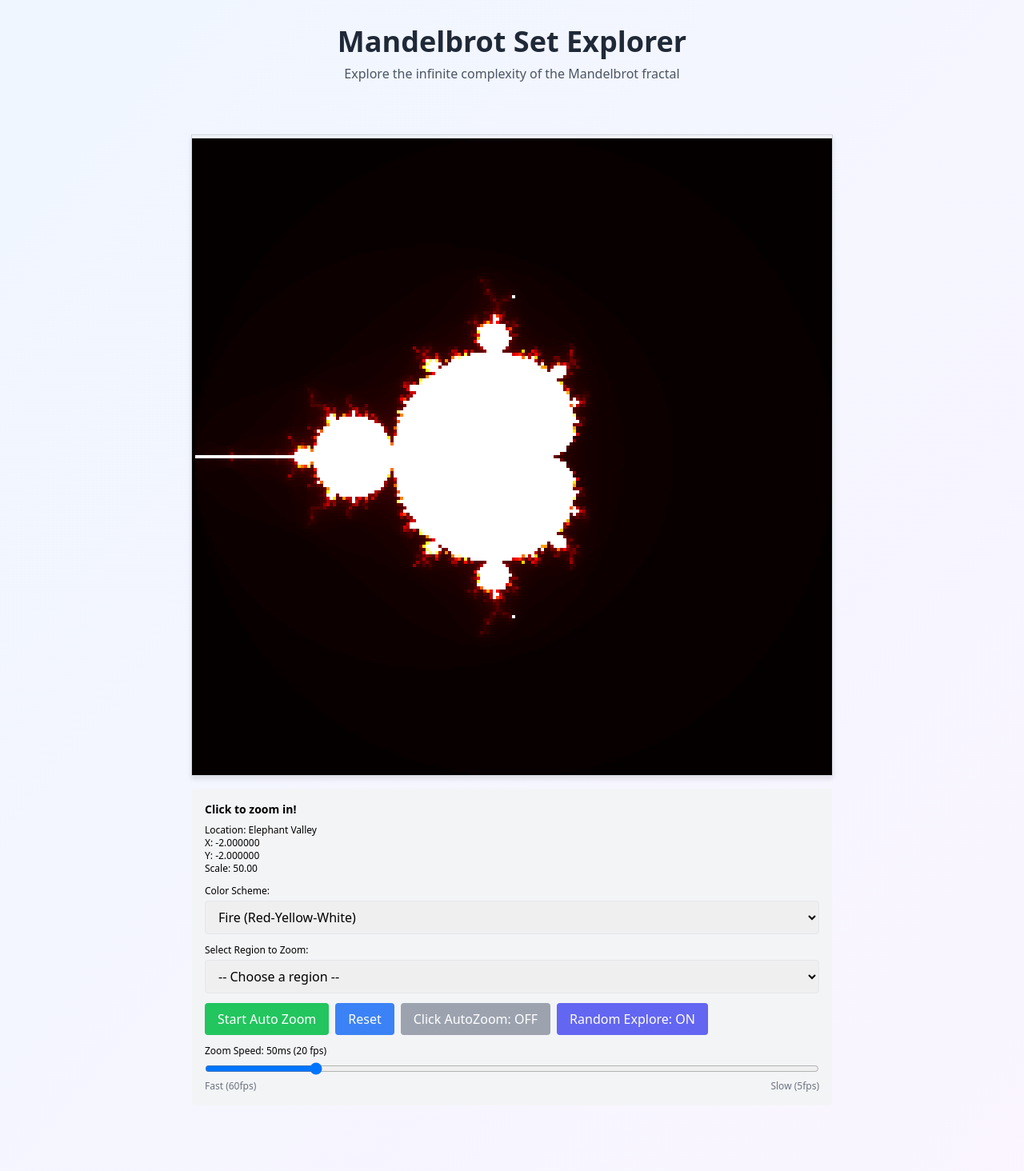
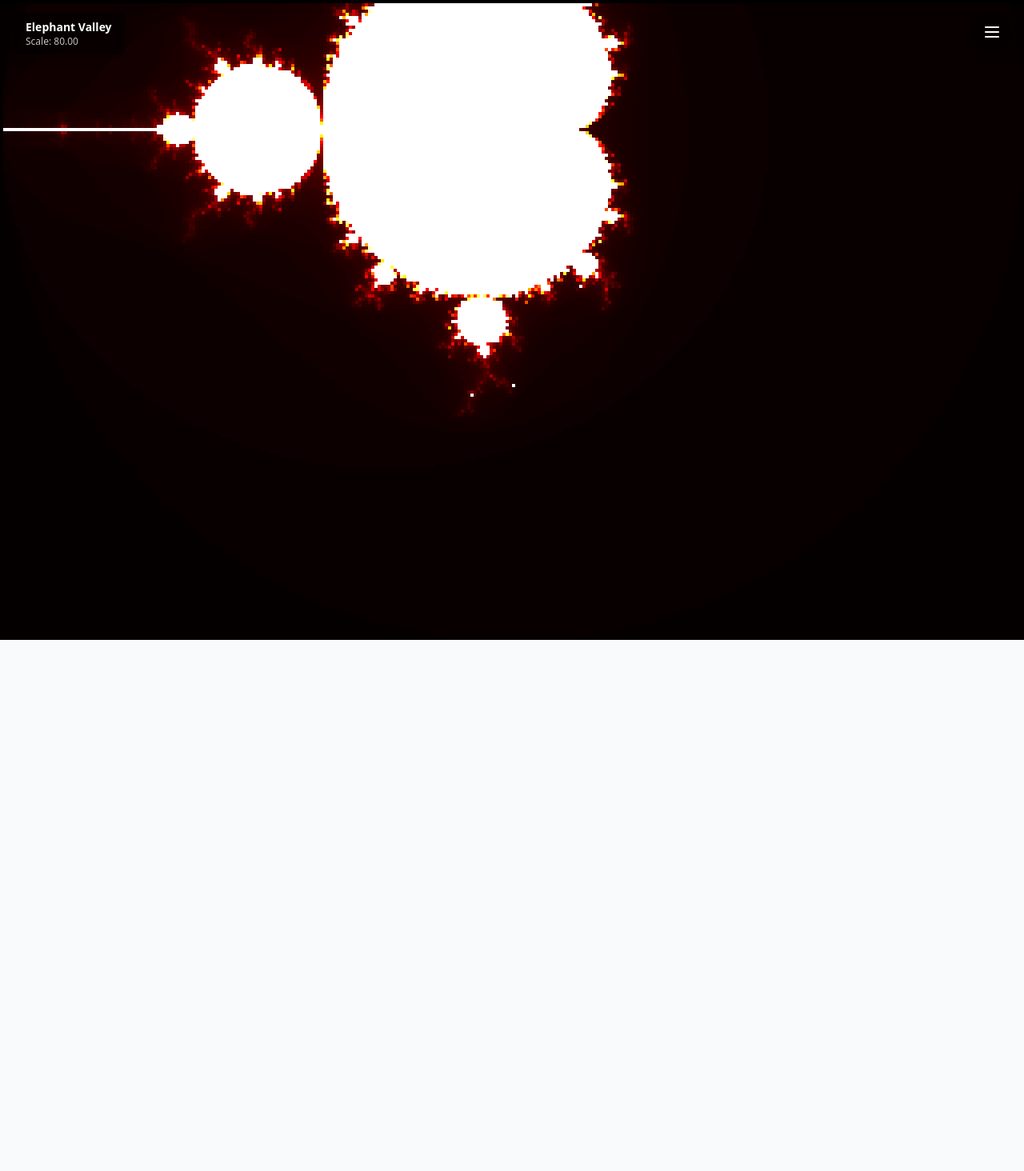
Before and after one commit to carlosperales95/mandelverse, a Vue app: page / in a window 1280 px wide. Shown: the top 1464 px of the page at 80% size. After the commit the page ends 800 px from the top, so only its background shows below. Built offline with nearby package versions, Linux system fonts and the light colour scheme.

Commit message:
make fullscreen and overlay menu

```diff
--- a/src/App.vue
+++ b/src/App.vue
@@ -1,21 +1,6 @@
 <template>
-  <div class="min-h-screen bg-gradient-to-br from-blue-50 to-purple-50 py-8">
-    <div class="max-w-6xl mx-auto px-4">
-      <header class="text-center mb-8">
-        <h1 class="text-4xl font-bold text-gray-800 mb-2">
-          Mandelbrot Set Explorer
-        </h1>
-        <p class="text-gray-600">
-          Explore the infinite complexity of the Mandelbrot fractal
-        </p>
-      </header>
-
-      <Mandelbrot />
-
-      <footer class="mt-12 text-center text-gray-500 text-sm">
-        <p>Built with Vue 3 • Click anywhere to zoom in • Try different color schemes!</p>
-      </footer>
-    </div>
+  <div class="min-h-screen bg-black">
+    <Mandelbrot />
   </div>
 </template>
 
--- a/src/components/Mandelbrot.vue
+++ b/src/components/Mandelbrot.vue
@@ -1,66 +1,89 @@
 <template>
-  <div class="mandelbrot-container">
+  <div class="relative w-full h-screen overflow-hidden">
     <canvas
       ref="canvas"
-      width="800"
-      height="800"
+      :width="width"
+      :height="height"
       @mousedown="zoom"
-      class="border border-gray-300 cursor-crosshair"
+      class="cursor-crosshair absolute inset-0"
     ></canvas>
 
-    <div class="info-panel mt-4 p-4 bg-gray-100 rounded">
-      <p class="text-sm"><strong>Click to zoom in!</strong></p>
-      <p class="text-xs mt-2">Location: {{ interestingPoints[currentPointIndex].name }}</p>
-      <p class="text-xs">X: {{ xmin.toFixed(6) }}</p>
-      <p class="text-xs">Y: {{ ymin.toFixed(6) }}</p>
-      <p class="text-xs">Scale: {{ scale.toFixed(2) }}</p>
-      <p class="text-xs text-orange-600" v-if="isAutoZooming && sameFrameCount > 0">
-        ⚠ Boring region detected: {{ sameFrameCount }}/{{ maxSameFrames }}
-      </p>
+    <!-- Menu Toggle Button -->
+    <button
+      @click="showMenu = !showMenu"
+      class="fixed top-4 right-4 z-50 bg-black/50 backdrop-blur-sm text-white p-3 rounded-full hover:bg-black/70 transition-all shadow-lg"
+    >
+      <svg v-if="!showMenu" class="w-6 h-6" fill="none" stroke="currentColor" viewBox="0 0 24 24">
+        <path stroke-linecap="round" stroke-linejoin="round" stroke-width="2" d="M4 6h16M4 12h16M4 18h16"/>
+      </svg>
+      <svg v-else class="w-6 h-6" fill="none" stroke="currentColor" viewBox="0 0 24 24">
+        <path stroke-linecap="round" stroke-linejoin="round" stroke-width="2" d="M6 18L18 6M6 6l12 12"/>
+      </svg>
+    </button>
 
-      <div class="mt-3">
-        <label class="text-xs block mb-1">Color Scheme:</label>
+    <!-- Info Badge (Always Visible) -->
+    <div class="fixed top-4 left-4 z-40 bg-black/50 backdrop-blur-sm text-white px-4 py-2 rounded-lg text-sm shadow-lg">
+      <p class="font-semibold">{{ interestingPoints[currentPointIndex].name }}</p>
+      <p class="text-xs opacity-75">Scale: {{ scale.toFixed(2) }}</p>
+    </div>
+
+    <!-- Warning Badge -->
+    <div v-if="isAutoZooming && sameFrameCount > 0"
+         class="fixed top-20 left-4 z-40 bg-orange-500/80 backdrop-blur-sm text-white px-4 py-2 rounded-lg text-sm shadow-lg">
+      ⚠ Boring region: {{ sameFrameCount }}/{{ maxSameFrames }}
+    </div>
+
+    <!-- Overlay Menu Panel -->
+    <transition name="slide">
+      <div v-if="showMenu" class="fixed right-0 top-0 h-full w-96 bg-black/90 backdrop-blur-md text-white z-40 overflow-y-auto shadow-2xl">
+        <div class="p-6 pt-20">
+          <h2 class="text-2xl font-bold mb-6 text-emerald-400">Controls</h2>
+
+          <!-- Color Scheme -->
+          <div class="mb-6">
+            <label class="block text-sm font-semibold mb-2">Color Scheme</label>
             <select
               v-model="colorScheme"
               @change="mandel"
-          class="w-full px-3 py-2 border rounded"
+              class="w-full px-3 py-2 bg-white/10 border border-white/20 rounded focus:outline-none focus:border-emerald-400 text-white"
             >
-          <option value="fire">Fire (Red-Yellow-White)</option>
-          <option value="ocean">Ocean (Blue-Cyan-White)</option>
-          <option value="sunset">Sunset (Orange-Pink-Purple)</option>
-          <option value="forest">Forest (Green-Teal-Brown)</option>
-          <option value="lavender">Lavender Dream (Purple-Pink-White)</option>
-          <option value="copper">Copper (Brown-Orange-Gold)</option>
-          <option value="ice">Ice (White-Cyan-Blue)</option>
-          <option value="cherry">Cherry Blossom (Pink-White-Rose)</option>
-          <option value="midnight">Midnight (Navy-Purple-Magenta)</option>
-          <option value="autumn">Autumn (Red-Orange-Yellow-Brown)</option>
-          <option value="mint">Mint (Mint-Teal-Emerald)</option>
-          <option value="peacock">Peacock (Teal-Blue-Green-Gold)</option>
-          <option value="rainbow">Rainbow</option>
+                <option value="rgb">RGB (Classic)</option>
+                <option value="hacker">Hacker Green </option>
+                <option value="matrix">Matrix</option>
+                <option value="cyberpunk">Cyberpunk</option>
+                <option value="matrix-pro">💚 Matrix Pro</option>
+                <option value="hacker-pro">🖥️ Hacker Pro</option>
+                <option value="cyberpunk-pro">💜 Cyberpunk Pro</option>
+                <option value="fire">🔥 Fire</option>
+                <option value="ocean">🌊 Ocean</option>
+                <option value="sunset">🌅 Sunset</option>
+                <option value="forest">🌲 Forest</option>
+                <option value="lavender">💜 Lavender</option>
+                <option value="copper">🟤 Copper</option>
+                <option value="ice">❄️ Ice</option>
+                <option value="cherry">🌸 Cherry Blossom</option>
+                <option value="midnight">🌙 Midnight</option>
+                <option value="autumn">🍂 Autumn</option>
+                <option value="mint">🌿 Mint</option>
+                <option value="peacock">🦚 Peacock</option>
+                <option value="rainbow">🌈 Rainbow</option>
+                <option value="firestorm">🔥 Firestorm</option>
+                <option value="oceanic">🌊 Oceanic</option>
+                <option value="aurora">✨ Aurora</option>
+                <option value="glacier">🧊 Glacier</option>
+                <option value="royal">👑 Royal</option>
+                <option value="spectrum">🎨 Spectrum</option>
                 <option value="grayscale">Grayscale</option>
-          <option value="rgb">Red-Green-Blue (Classic)</option>
-          <option value="hacker">Hacker Green (Black → Lime → Cyan)</option>
-          <option value="matrix">Matrix (Black → Neon Green)</option>
-          <option value="cyberpunk">Cyberpunk (Magenta → Purple → Cyan)</option>
-          <option value="firestorm">Firestorm</option>
-        <option value="oceanic">Oceanic</option>
-        <option value="aurora">Aurora</option>
-        <option value="glacier">Glacier</option>
-        <option value="royal">Royal</option>
-        <option value="spectrum">Spectrum</option>
-        <option value="hacker-pro">Hacker Green (Black → Lime → Cyan)</option>
-          <option value="matrix-pro">Matrix (Black → Neon Green)</option>
-          <option value="cyberpunk-pro">Cyberpunk (Magenta → Purple → Cyan)</option>
             </select>
           </div>
 
-      <div class="mt-3">
-        <label class="text-xs block mb-1">Select Region to Zoom:</label>
+          <!-- Region Selection -->
+          <div class="mb-6">
+            <label class="block text-sm font-semibold mb-2">Jump to Region</label>
             <select
               v-model="selectedRegion"
               @change="jumpToRegion"
-          class="w-full px-3 py-2 border rounded"
+              class="w-full px-3 py-2 bg-white/10 border border-white/20 rounded focus:outline-none focus:border-emerald-400 text-white"
             >
               <option :value="null">-- Choose a region --</option>
               <option v-for="(point, index) in interestingPoints" :key="index" :value="index">
@@ -69,49 +92,51 @@
             </select>
           </div>
 
-      <div class="flex flex-wrap gap-2 mt-3">
+          <!-- Control Buttons -->
+          <div class="space-y-3 mb-6">
             <button
               @click="toggleAutoZoom"
               :class="[
-            'px-4 py-2 rounded transition',
-            isAutoZooming ? 'bg-red-500 hover:bg-red-600' : 'bg-green-500 hover:bg-green-600',
-            'text-white'
+                'w-full px-4 py-3 rounded-lg font-semibold transition-all',
+                isAutoZooming ? 'bg-red-500 hover:bg-red-600' : 'bg-emerald-500 hover:bg-emerald-600'
               ]"
             >
-          {{ isAutoZooming ? 'Stop Auto Zoom' : 'Start Auto Zoom' }}
+              {{ isAutoZooming ? '⏸ Stop Auto Zoom' : '▶️ Start Auto Zoom' }}
             </button>
 
             <button
               @click="reset"
-          class="px-4 py-2 bg-blue-500 text-white rounded hover:bg-blue-600 transition"
+              class="w-full px-4 py-3 bg-blue-500 hover:bg-blue-600 rounded-lg font-semibold transition-all"
             >
-          Reset
+              🔄 Reset View
             </button>
 
             <button
               @click="clickAutoZoomMode = !clickAutoZoomMode"
               :class="[
-            'px-4 py-2 rounded transition',
-            clickAutoZoomMode ? 'bg-purple-500 hover:bg-purple-600' : 'bg-gray-400 hover:bg-gray-500',
-            'text-white'
+                'w-full px-4 py-3 rounded-lg font-semibold transition-all',
+                clickAutoZoomMode ? 'bg-purple-500 hover:bg-purple-600' : 'bg-gray-600 hover:bg-gray-700'
               ]"
             >
-          {{ clickAutoZoomMode ? 'Click AutoZoom: ON' : 'Click AutoZoom: OFF' }}
+              {{ clickAutoZoomMode ? '✓ Click AutoZoom' : '✗ Click AutoZoom' }}
             </button>
+
             <button
               @click="randomExploreMode = !randomExploreMode"
               :class="[
-    'px-4 py-2 rounded transition',
-    randomExploreMode ? 'bg-indigo-500 hover:bg-indigo-600' : 'bg-gray-400 hover:bg-gray-500',
-    'text-white'
+                'w-full px-4 py-3 rounded-lg font-semibold transition-all',
+                randomExploreMode ? 'bg-indigo-500 hover:bg-indigo-600' : 'bg-gray-600 hover:bg-gray-700'
               ]"
             >
-  {{ randomExploreMode ? 'Random Explore: ON' : 'Random Explore: OFF' }}
+              {{ randomExploreMode ? '✓ Random Explore' : '✗ Random Explore' }}
             </button>
           </div>
 
-      <div class="mt-3">
-        <label class="text-xs block mb-1">Zoom Speed: {{ zoomSpeed }}ms ({{ Math.round(1000/zoomSpeed) }} fps)</label>
+          <!-- Zoom Speed -->
+          <div class="mb-6">
+            <label class="block text-sm font-semibold mb-2">
+              Zoom Speed: {{ zoomSpeed }}ms ({{ Math.round(1000/zoomSpeed) }} fps)
+            </label>
             <input
               v-model.number="zoomSpeed"
               type="range"
@@ -121,12 +146,23 @@
               class="w-full"
               :disabled="isAutoZooming"
             />
-        <div class="flex justify-between text-xs text-gray-500">
+            <div class="flex justify-between text-xs opacity-75 mt-1">
               <span>Fast (60fps)</span>
               <span>Slow (5fps)</span>
             </div>
           </div>
+
+          <!-- Instructions -->
+          <div class="mt-8 p-4 bg-white/5 rounded-lg text-sm space-y-2">
+            <p class="font-semibold text-emerald-400">How to Use:</p>
+            <p>• Click anywhere to zoom in</p>
+            <p>• Enable Click AutoZoom for smooth zoom</p>
+            <p>• Auto Zoom explores interesting regions</p>
+            <p>• Random Explore jumps when bored</p>
           </div>
+        </div>
+      </div>
+    </transition>
   </div>
 </template>
 
@@ -136,22 +172,33 @@ import { ref, onMounted, onUnmounted, computed } from 'vue';
 const canvas = ref(null);
 const xmin = ref(-2);
 const ymin = ref(-2);
-const scale = ref(50);
+const scale = ref(80);
 const isAutoZooming = ref(false);
 const clickAutoZoomMode = ref(false);
 const zoomSpeed = ref(50);
 const colorScheme = ref('fire');
 const selectedRegion = ref(null);
+const showMenu = ref(false);
+
+const width = ref(window.innerWidth);
+const height = ref(window.innerHeight);
+const pixelScale = 4;
+const gridWidth = computed(() => width.value / pixelScale);
+const gridHeight = computed(() => height.value / pixelScale);
+
 let autoZoomInterval = null;
 let clickZoomTarget = null;
-
-// Frame comparison for detecting boring regions
 let previousFrameData = null;
 let sameFrameCount = 0;
-const maxSameFrames = 100;
+const maxSameFrames = 200;
 const similarityThreshold = 0.95;
 
-// Color scheme generators
+const handleResize = () => {
+  width.value = window.innerWidth;
+  height.value = window.innerHeight;
+  mandel();
+};
+
 const generatePalette = (scheme) => {
   const palette = [];
 
@@ -342,7 +389,7 @@ const hslToRgb = (h, s, l) => {
 const palette = computed(() => generatePalette(colorScheme.value));
 
 const interestingPoints = [
-  // 🧠 Classic iconic spots
+  // Classics
   { x: -0.7453, y: 0.1127, name: "Elephant Valley" },
   { x: -0.743643887037151, y: 0.13182590420533, name: "Triple Spiral Valley" },
   { x: -0.745, y: 0.105, name: "Elephant Trunk Detail" },
@@ -351,7 +398,7 @@ const interestingPoints = [
   { x: -0.1592, y: 1.0317, name: "Needle" },
   { x: -0.1011, y: 0.9563, name: "Satellite" },
 
-  // 🌪 Fractal vortexes and mini Mandelbrots
+  // Fractal vortexes
   { x: -1.25066, y: 0.02012, name: "Mandelbrot Mini (Left Arm)" },
   { x: -1.3107, y: 0.0659, name: "Mini Spiral Cluster" },
   { x: -0.7435669, y: 0.1314023, name: "Double Spiral Galaxy" },
@@ -361,7 +408,7 @@ const interestingPoints = [
   { x: -0.748, y: 0.1, name: "Micro Spiral Chain" },
   { x: -0.744, y: 0.133, name: "The Heart of Spirals" },
 
-  // 🌊 Organic / tendril shapes
+  // Organic shapes
   { x: -1.543689012, y: 0.00005204, name: "Tendril Canyon" },
   { x: -1.05, y: 0.266, name: "Coral Branching" },
   { x: -1.38, y: 0.005, name: "Root Forest" },
@@ -369,14 +416,14 @@ const interestingPoints = [
   { x: -0.1592, y: -1.0317, name: "Southern Needle" },
   { x: -0.1015, y: -0.956, name: "Southern Satellite" },
 
-  // 💎 Ultra-deep “microcosms” (great for slow autozoom)
+  // Ultra-deep “microcosms” (great for slow autozoom)
   { x: -0.743643887037158704752191506114774, y: 0.131825904205311970493132056385139, name: "Deep Valley of Spirals (Zoom-Ready)" },
   { x: -0.743643887037151, y: 0.13182590420533, name: "Deep Spiral Cluster" },
   { x: -0.7435669, y: 0.1314023, name: "Galactic Core" },
   { x: -1.94006, y: 0.0001, name: "Far Tendril Island" },
   { x: -0.77568377, y: 0.13646737, name: "Whirlpool Nexus" },
 
-  // 💫 Aesthetic symmetry / interesting geometry
+  // Aesthetic symmetry / interesting geometry
   { x: -0.1011, y: 0.9563, name: "Butterfly Wing" },
   { x: -0.745, y: 0.113, name: "Heart Filigree" },
   { x: -0.7451, y: 0.112, name: "Elephant’s Eye" },
@@ -393,14 +440,15 @@ const interestingPoints = [
 ];
 
 let currentPointIndex = 0;
+const randomExploreMode = ref(true);
 
 const mandel = () => {
   if (!canvas.value) return;
   const context = canvas.value.getContext('2d');
   const currentPalette = palette.value;
 
-  for (let x = 0; x < 200; x++) {
-    for (let y = 0; y < 200; y++) {
+  for (let x = 0; x < gridWidth.value; x++) {
+    for (let y = 0; y < gridHeight.value; y++) {
       let i = 0, zx = 0, zy = 0;
       const cx = xmin.value + x / scale.value;
       const cy = ymin.value + y / scale.value;
@@ -411,7 +459,7 @@ const mandel = () => {
         i++;
       } while (i < 255 && (zx * zx + zy * zy) < 4);
       context.fillStyle = currentPalette[i];
-      context.fillRect(x * 4, 800 - y * 4, 4, 4);
+      context.fillRect(x * pixelScale, height.value - y * pixelScale, pixelScale, pixelScale);
     }
   }
 
@@ -422,9 +470,13 @@ const checkFrameSimilarity = () => {
   if (!canvas.value) return;
   const ctx = canvas.value.getContext('2d');
   const sampled = [];
-  for (let x = 0; x < 40; x++) {
-    for (let y = 0; y < 40; y++) {
-      const d = ctx.getImageData(x * 20, y * 20, 1, 1).data;
+  const sampleSize = 40;
+  const stepX = Math.floor(width.value / sampleSize);
+  const stepY = Math.floor(height.value / sampleSize);
+
+  for (let x = 0; x < sampleSize; x++) {
+    for (let y = 0; y < sampleSize; y++) {
+      const d = ctx.getImageData(x * stepX, y * stepY, 1, 1).data;
       sampled.push((d[0] + d[1] + d[2]) / 3);
     }
   }
@@ -442,35 +494,31 @@ const checkFrameSimilarity = () => {
   }
   previousFrameData = sampled;
 };
-const randomExploreMode = ref(true);
 
 const skipToNextPoint = () => {
   sameFrameCount = 0;
   previousFrameData = null;
- reset()
+  reset();
   if (randomExploreMode.value) {
-    console.log("✨ Random explore jump!");
-    const point = getRandomInterestingPoint();
+    currentPointIndex = Math.floor(Math.random() * interestingPoints.length);
+    const point = interestingPoints[currentPointIndex];
     xmin.value = point.x - 2;
     ymin.value = point.y - 2;
     scale.value = 50;
     mandel();
     toggleAutoZoom();
-
   } else {
-    console.log("🛑 Autozoom stopped (random explore off)");
     toggleAutoZoom();
   }
 };
-
 
 const zoom = (event) => {
   if (!canvas.value) return;
   const rect = canvas.value.getBoundingClientRect();
   const mouseX = event.clientX - rect.left;
   const mouseY = event.clientY - rect.top;
-  const cx = xmin.value + (mouseX / 4) / scale.value;
-  const cy = ymin.value + (200 - mouseY / 4) / scale.value;
+  const cx = xmin.value + (mouseX / pixelScale) / scale.value;
+  const cy = ymin.value + (gridHeight.value - mouseY / pixelScale) / scale.value;
 
   if (clickAutoZoomMode.value) {
     clickZoomTarget = { x: cx, y: cy };
@@ -483,8 +531,8 @@ const zoom = (event) => {
       }, zoomSpeed.value);
     }
   } else {
-    xmin.value = cx - (100 / scale.value);
-    ymin.value = cy - (100 / scale.value);
+    xmin.value = cx - (gridWidth.value / 2 / scale.value);
+    ymin.value = cy - (gridHeight.value / 2 / scale.value);
     scale.value *= 2;
     mandel();
   }
@@ -493,29 +541,31 @@ const zoom = (event) => {
 const autoZoom = () => {
   const point = interestingPoints[currentPointIndex];
   const zoomFactor = 1.01;
-  const centerX = xmin.value + (200 / scale.value) / 2;
-  const centerY = ymin.value + (200 / scale.value) / 2;
+  const centerX = xmin.value + (gridWidth.value / scale.value) / 2;
+  const centerY = ymin.value + (gridHeight.value / scale.value) / 2;
   const moveSpeed = 0.02;
   const newCenterX = centerX + (point.x - centerX) * moveSpeed;
   const newCenterY = centerY + (point.y - centerY) * moveSpeed;
   scale.value *= zoomFactor;
-  const newViewSize = 200 / scale.value;
-  xmin.value = newCenterX - newViewSize / 2;
-  ymin.value = newCenterY - newViewSize / 2;
+  const newViewSizeX = gridWidth.value / scale.value;
+  const newViewSizeY = gridHeight.value / scale.value;
+  xmin.value = newCenterX - newViewSizeX / 2;
+  ymin.value = newCenterY - newViewSizeY / 2;
   mandel();
 };
 
 const autoZoomToPoint = (target) => {
   const zoomFactor = 1.02;
-  const centerX = xmin.value + (200 / scale.value) / 2;
-  const centerY = ymin.value + (200 / scale.value) / 2;
+  const centerX = xmin.value + (gridWidth.value / scale.value) / 2;
+  const centerY = ymin.value + (gridHeight.value / scale.value) / 2;
   const moveSpeed = 0.05;
   const newCenterX = centerX + (target.x - centerX) * moveSpeed;
   const newCenterY = centerY + (target.y - centerY) * moveSpeed;
   scale.value *= zoomFactor;
-  const newViewSize = 200 / scale.value;
-  xmin.value = newCenterX - newViewSize / 2;
-  ymin.value = newCenterY - newViewSize / 2;
+  const newViewSizeX = gridWidth.value / scale.value;
+  const newViewSizeY = gridHeight.value / scale.value;
+  xmin.value = newCenterX - newViewSizeX / 2;
+  ymin.value = newCenterY - newViewSizeY / 2;
   mandel();
 };
 
@@ -535,7 +585,9 @@ const toggleAutoZoom = () => {
 
 const reset = () => {
   if (isAutoZooming.value) toggleAutoZoom();
-  xmin.value = -2; ymin.value = -2; scale.value = 50;
+  xmin.value = -2;
+  ymin.value = -2;
+  scale.value = 50;
   currentPointIndex = 0;
   sameFrameCount = 0;
   previousFrameData = null;
@@ -553,26 +605,29 @@ const jumpToRegion = () => {
   const viewSize = 4.0;
   xmin.value = point.x - viewSize / 2;
   ymin.value = point.y - viewSize / 2;
-  scale.value = 200 / viewSize;
+  scale.value = gridWidth.value / viewSize;
   mandel();
 };
 
-onMounted(() => mandel());
-onUnmounted(() => { if (autoZoomInterval) clearInterval(autoZoomInterval); });
+onMounted(() => {
+  mandel();
+  window.addEventListener('resize', handleResize);
+});
+
+onUnmounted(() => {
+  if (autoZoomInterval) clearInterval(autoZoomInterval);
+  window.removeEventListener('resize', handleResize);
+});
 </script>
 
 <style scoped>
-.mandelbrot-container {
-  display: flex;
-  flex-direction: column;
-  align-items: center;
-  padding: 2rem;
+.slide-enter-active,
+.slide-leave-active {
+  transition: transform 0.3s ease;
 }
-canvas {
-  box-shadow: 0 4px 6px rgba(0,0,0,0.1);
-}
-.info-panel {
-  max-width: 800px;
-  width: 100%;
+
+.slide-enter-from,
+.slide-leave-to {
+  transform: translateX(100%);
 }
 </style>
```
Also changed, not shown: eslint.config.ts (deleted, +0 -22 lines), package.json (+7 -2 lines), .eslinrc.cjs (added), 1 other file (tests, documents, lock files or other folders). Lines whose indentation alone changed are shown as unchanged.
